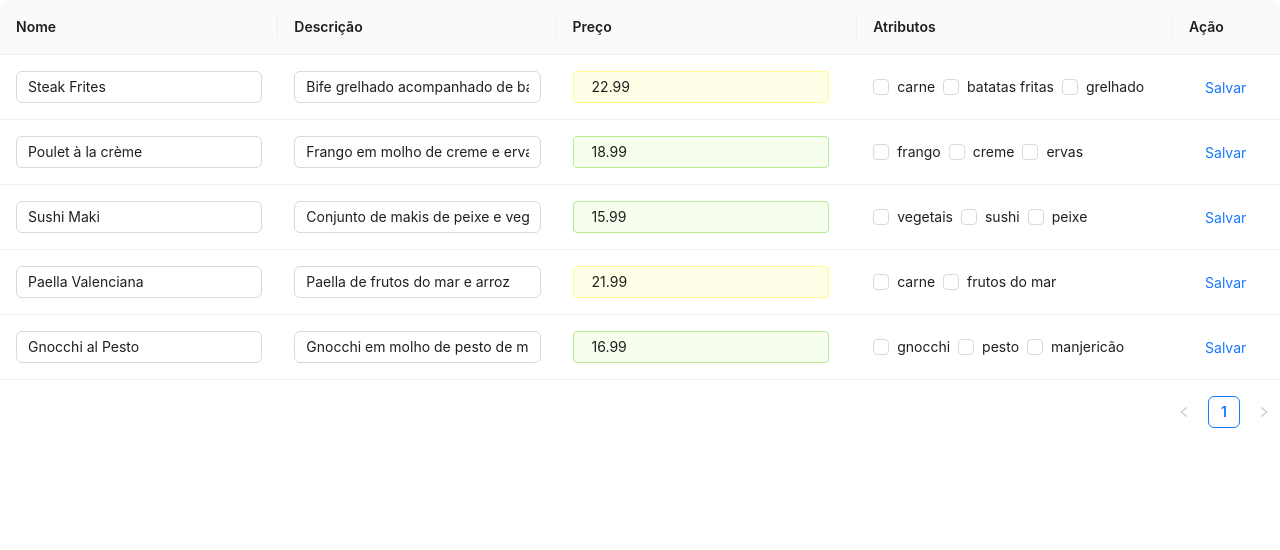
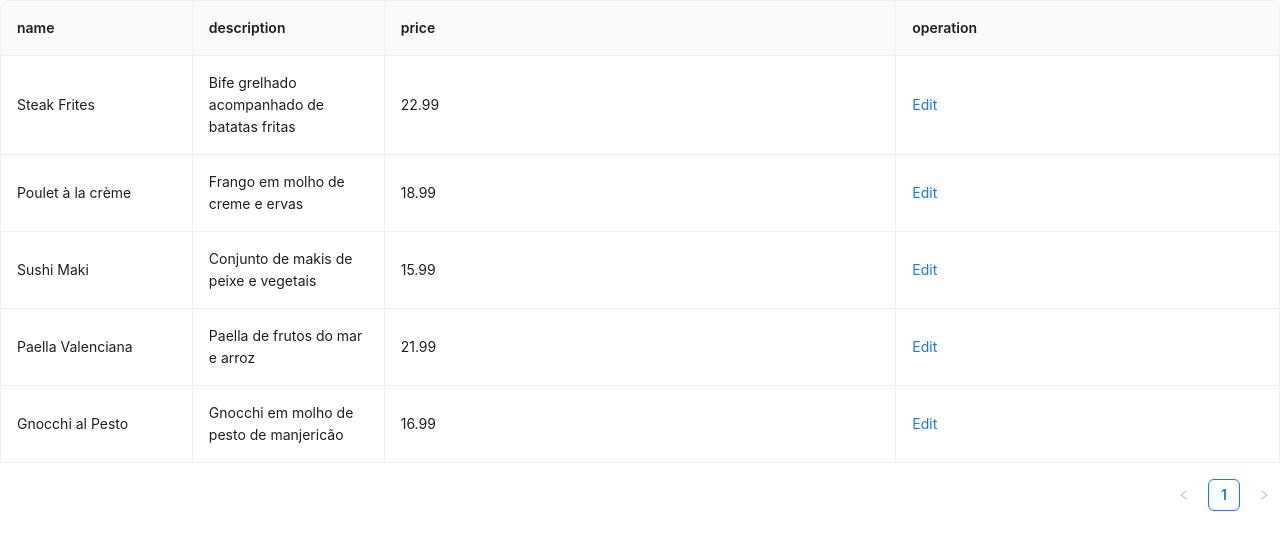
Before and after one commit to Cypirando/table-ant-desing, a React (Create React App) app: page / in a window 1280 px wide. Shown: the top 550 px of the page. Built offline with nearby package versions, Linux system fonts and the light colour scheme.

Commit message:
atualizando bugs

```diff
--- a/src/components/Tabela/Tabela.css
+++ b/src/components/Tabela/Tabela.css
@@ -1,8 +1,14 @@
-.tabela{
-    display: flex;
-    justify-content: center;
+.tabela {
+  display: flex;
+  justify-content: center;
 }
-.preco{
-    border: none;
-    background: transparent;
+.preco {
+  border: none;
+  background: transparent;
 }
+
+.editable-row .ant-form-item-explain {
+  position: absolute;
+  top: 100%;
+  font-size: 12px;
+}
--- a/src/components/Tabela/index.jsx
+++ b/src/components/Tabela/index.jsx
@@ -1,8 +1,8 @@
+import React from "react";
 import "./Tabela.css";
-import React, { useState } from "react";
-import { Table, Input, Button, Tag, Checkbox } from "antd";
-
-const data = {
+import { Form, Input, InputNumber, Popconfirm, Table, Typography } from "antd";
+import { useState } from "react";
+const originData = {
   restaurant_id: "54321",
   menu: [
     {
@@ -10,170 +10,194 @@ const data = {
       name: "Steak Frites",
       description: "Bife grelhado acompanhado de batatas fritas",
       price: "22.99",
-      attributes: [
-        { name: "carne", checked: false },
-        { name: "batatas fritas", checked: false },
-        { name: "grelhado", checked: false },
-      ],
+      attributes: ["carne", "batatas fritas", "grelhado"],
     },
     {
       id: "2",
       name: "Poulet à la crème",
       description: "Frango em molho de creme e ervas",
       price: "18.99",
-      attributes: [
-        { name: "frango", checked: false },
-        { name: "creme", checked: false },
-        { name: "ervas", checked: false },
-      ],
+      attributes: ["frango", "creme", "ervas"],
     },
     {
       id: "3",
       name: "Sushi Maki",
       description: "Conjunto de makis de peixe e vegetais",
       price: "15.99",
-      attributes: [
-        { name: "vegetais", checked: false },
-        { name: "sushi", checked: false },
-        { name: "peixe", checked: false },
-      ],
+      attributes: ["peixe", "vegetais", "sushi"],
     },
     {
       id: "4",
       name: "Paella Valenciana",
       description: "Paella de frutos do mar e arroz",
       price: "21.99",
-      attributes: [
-        { name: "carne", checked: false },
-        { name: "frutos do mar", checked: false },
-      ],
+      attributes: ["frutos do mar", "arroz"],
     },
     {
       id: "5",
       name: "Gnocchi al Pesto",
       description: "Gnocchi em molho de pesto de manjericão",
       price: "16.99",
-      attributes: [
-        { name: "gnocchi", checked: false },
-        { name: "pesto", checked: false },
-        { name: "manjericão", checked: false },
-      ],
+      attributes: ["gnocchi", "pesto", "manjericão"],
     },
   ],
 };
 
-function Restaurante() {
-  const [menu, setMenu] = useState(data.menu);
-
-  const colunas = [
+const EditableCell = ({
+  editing,
+  dataIndex,
+  title,
+  inputType,
+  record,
+  index,
+  children,
+  ...restProps
+}) => {
+  const inputNode = inputType === "number" ? <InputNumber /> : <Input />;
+  return (
+    <td {...restProps}>
+      {editing ? (
+        <Form.Item
+          name={dataIndex}
+          style={{
+            margin: 0,
+          }}
+          rules={[
+            {
+              required: true,
+              message: `Please Input ${title}!`,
+            },
+          ]}
+        >
+          {inputNode}
+        </Form.Item>
+      ) : (
+        children
+      )}
+    </td>
+  );
+};
+const App = () => {
+  const [form] = Form.useForm();
+  const [data, setData] = useState(originData.menu);
+  const [editingKey, setEditingKey] = useState("");
+  const isEditing = (record) => record.key === editingKey;
+  const edit = (record) => {
+    form.setFieldsValue({
+      name: "",
+      description: "",
+      price: "",
+      ...record,
+    });
+    setEditingKey(record.key);
+  };
+  const cancel = () => {
+    setEditingKey("");
+  };
+  const save = async (key) => {
+    try {
+      const row = await form.validateFields();
+      console.log(data)
+      const newData = [...data];
+      const index = newData.findIndex((item) => key === item.key);
+      if (index > -1) {
+        const item = newData[index];
+        newData.splice(index, 1, {
+          ...item,
+          ...row,
+        });
+        setData(newData);
+        setEditingKey("");
+      } else {
+        newData.push(row);
+        setData(newData);
+        setEditingKey("");
+      }
+    } catch (errInfo) {
+      console.log("Validate Failed:", errInfo);
+    }
+  };
+  const columns = [
     {
-      title: "Nome",
+      title: "name",
       dataIndex: "name",
-      key: "name",
-      render: (text, record) => (
-        <Input
-          value={record.name}
-          onChange={(e) => salvaInformacao(e, record, "name")}
-        />
-      ),
+      width: "15%",
+      editable: true,
     },
     {
-      title: "Descrição",
+      title: "description",
       dataIndex: "description",
-      key: "description",
-      render: (text, record) => (
-        <Input
-          value={record.description}
-          onChange={(e) => salvaInformacao(e, record, "description")}
-        />
-      ),
+      width: "15%",
+      editable: true,
     },
     {
-      title: "Preço",
+      title: "price",
       dataIndex: "price",
-      key: "price",
-      render: (text, record) => (
-        <Tag color={etiquetaPreco(record.price)}>
-          <Input
-            className="preco"
-            value={record.price}
-            onChange={(e) => salvaInformacao(e, record, "price")}
-          />
-        </Tag>
-      ),
+      width: "40%",
+      editable: true,
     },
     {
-      title: "Atributos",
-      key: "attributes",
-      render: (text, record) => (
-        <div>
-          {record.attributes.map((attribute, index) => (
-            <Checkbox
-              key={index}
-              checked={attribute.checked}
-              onChange={(e) => escolheAtributo(e, record, index)}
+      title: "operation",
+      dataIndex: "operation",
+      render: (_, record) => {
+        const editable = isEditing(record);
+        return editable ? (
+          <span>
+            <Typography.Link
+              onClick={() => save(record.key)}
+              style={{
+                marginRight: 8,
+              }}
             >
-              {attribute.name}
-            </Checkbox>
-          ))}
-        </div>
-      ),
-    },
-    {
-      title: "Ação",
-      key: "action",
-      render: (text, record) => (
-        <Button type="link" onClick={() => salvarCard(record)}>
-          Salvar
-        </Button>
-      ),
+              Save
+            </Typography.Link>
+            <Popconfirm title="Sure to cancel?" onConfirm={cancel}>
+              <a>Cancel</a>
+            </Popconfirm>
+          </span>
+        ) : (
+          <Typography.Link
+            disabled={editingKey !== ""}
+            onClick={() => edit(record)}
+          >
+            Edit
+          </Typography.Link>
+        );
+      },
     },
   ];
-
-  const etiquetaPreco = (price) => {
-    if (price > 30) {
-      return "red";
-    } else if (price > 20) {
-      return "yellow";
-    } else if (price > 10) {
-      return "green";
-    } else {
-      return "default";
+  const mergedColumns = columns.map((col) => {
+    if (!col.editable) {
+      return col;
     }
-  };
-  const escolheAtributo = (e, record, index) => {
-    setMenu(
-      menu.map((item) => {
-        if (item.id === record.id) {
-          let newAttributes = [...item.attributes];
-          newAttributes[index].checked = e.target.checked;
-          return { ...item, attributes: newAttributes };
-        }
-        return item;
-      })
-    );
-  };
-  const salvaInformacao = (e, record, field) => {
-    e.persist(); // permite usar o evento fora do ciclo de vida atual
-    setMenu(
-      menu.map((item) => {
-        if (item.id === record.id) {
-          return { ...item, [field]: e.target.value };
-        }
-        return item;
-      })
-    );
-  };
-
-  const salvarCard = (record) => {
-    // código para salvar as alterações, por exemplo, enviando uma requisição a uma API
-  };
-
+    return {
+      ...col,
+      onCell: (record) => ({
+        record,
+        inputType: col.dataIndex === "age" ? "number" : "text",
+        dataIndex: col.dataIndex,
+        title: col.title,
+        editing: isEditing(record),
+      }),
+    };
+  });
   return (
-    <div>
-      <Table columns={colunas} dataSource={menu} rowKey="id" />
-    </div>
+    <Form form={form} component={false}>
+      <Table
+        components={{
+          body: {
+            cell: EditableCell,
+          },
+        }}
+        bordered
+        dataSource={data}
+        columns={mergedColumns}
+        rowClassName="editable-row"
+        pagination={{
+          onChange: cancel,
+        }}
+      />
+    </Form>
   );
-}
-
-export default Restaurante;
+};
+export default App;
```
